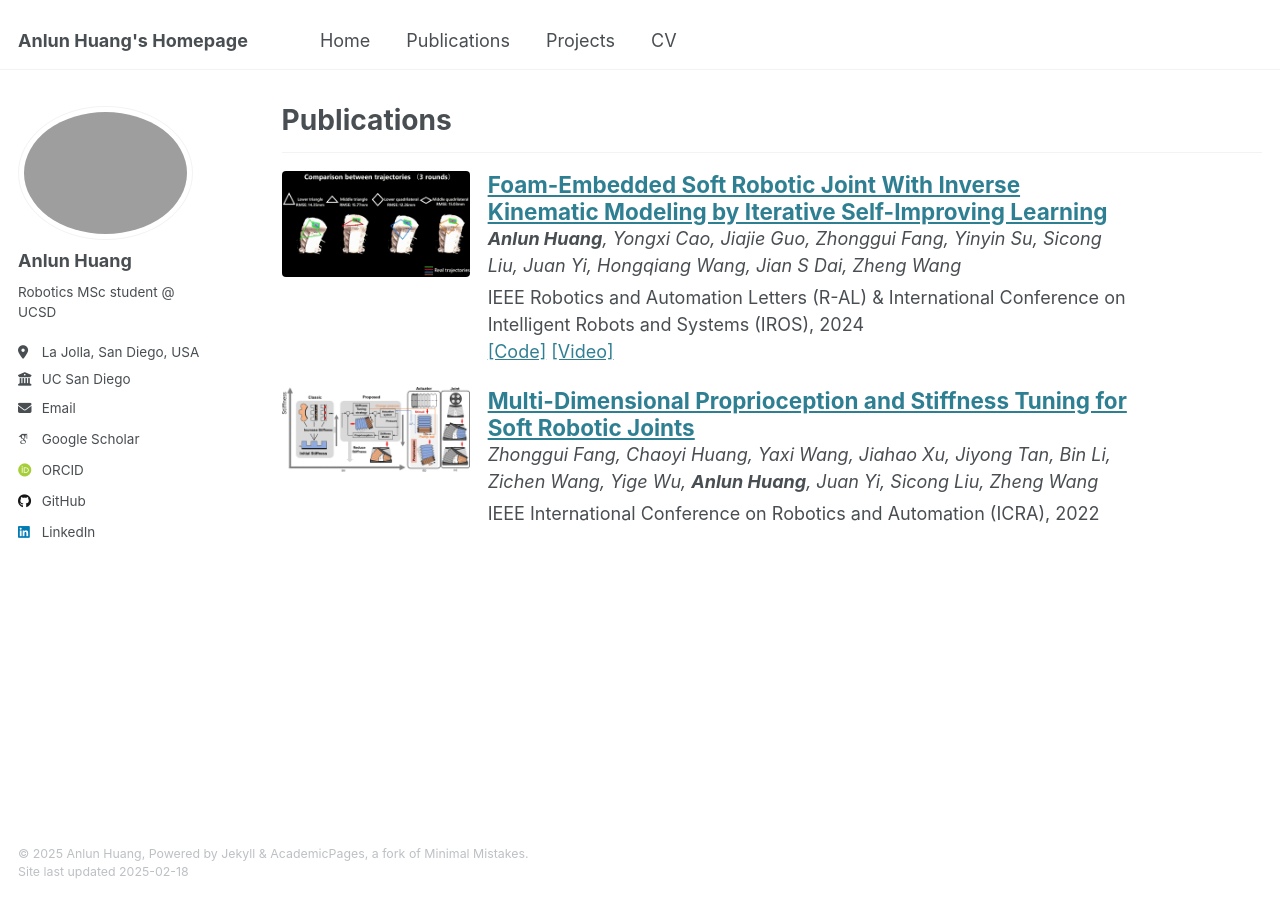
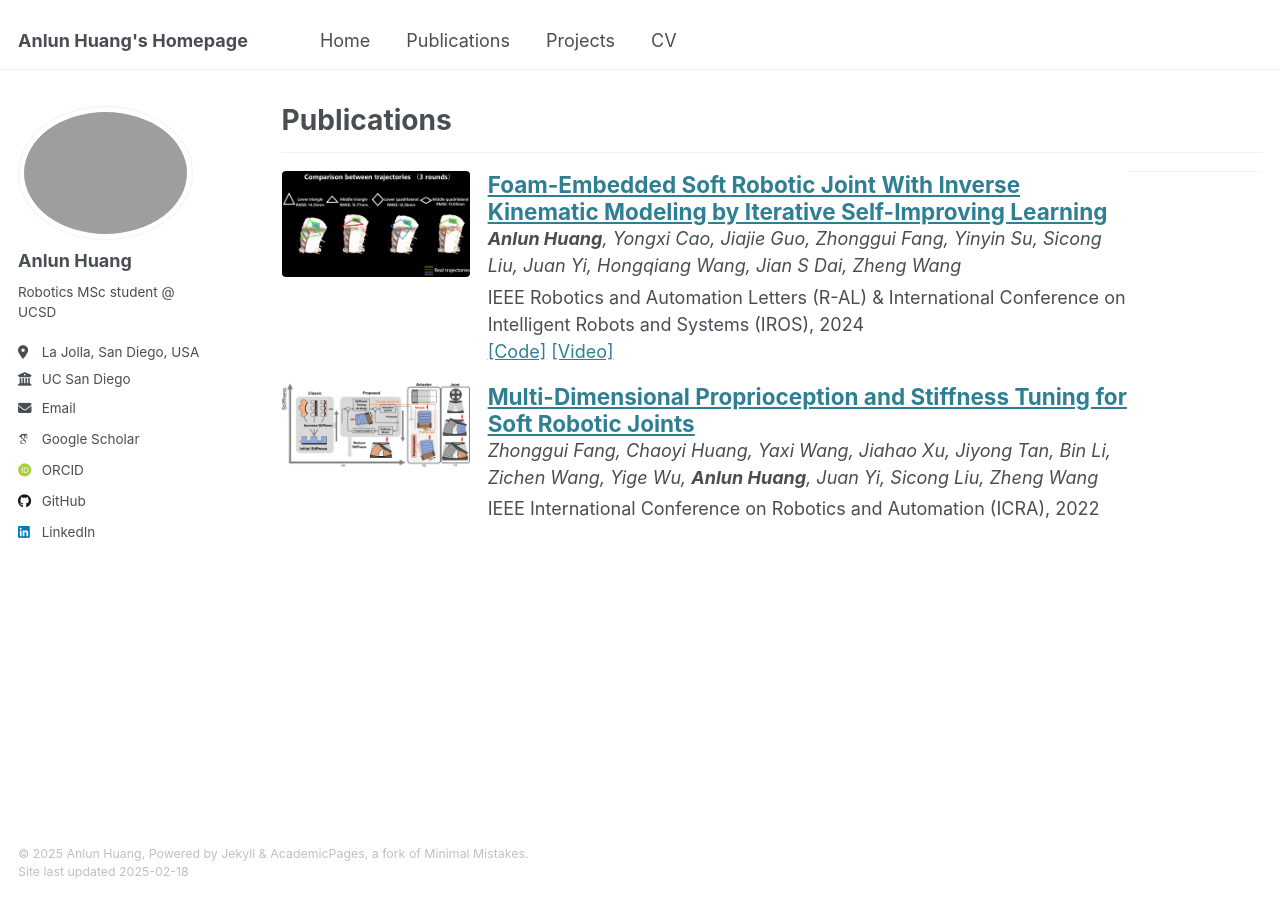
Before and after one commit to AllenHuangGit/AllenHuangGit.github.io, a Jekyll site: the page built from _pages/publications.html, in a window 1280 px wide. Built offline with Jekyll 4.4.1, drawn with Linux system fonts in a browser that asks for light colours; some web fonts are replaced.

Commit message:
modified:   _pages/projects.html 	modified:   _pages/publications.html 	modified:   _sass/layout/_archive.scss

```diff
--- a/_pages/projects.html
+++ b/_pages/projects.html
@@ -7,8 +7,7 @@ author_profile: true
 
 {% include base_path %}
 
-<hr> <!-- Add this line to create a horizontal rule -->
-
 {% for post in site.projects reversed %}
+    <hr> <!-- Add this line to create a horizontal rule -->
     {% include archive-single.html %}
 {% endfor %}
--- a/_pages/publications.html
+++ b/_pages/publications.html
@@ -7,8 +7,7 @@ author_profile: true
 
 {% include base_path %}
 
-<hr> <!-- Add this line to create a horizontal rule -->
-
 {% for post in site.publications reversed %}
+    <hr> <!-- Add this line to create a horizontal rule -->
     {% include archive-single.html %}
 {% endfor %}
--- a/_sass/layout/_archive.scss
+++ b/_sass/layout/_archive.scss
@@ -83,7 +83,7 @@ font-size: $type-size-5;
 
 .archive__item-links {
 margin-top: 0;
-margin-bottom: 0.25em;
+margin-bottom: 0em;
 font-size: $type-size-5;
 
 & + p {
```
